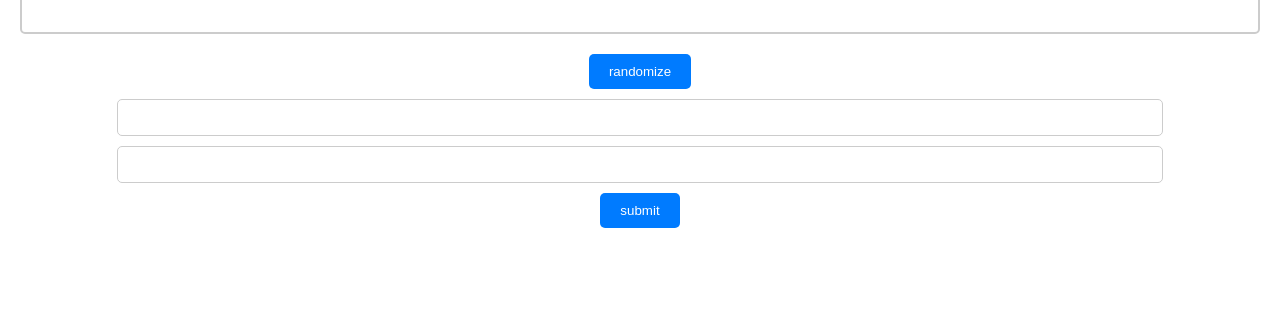
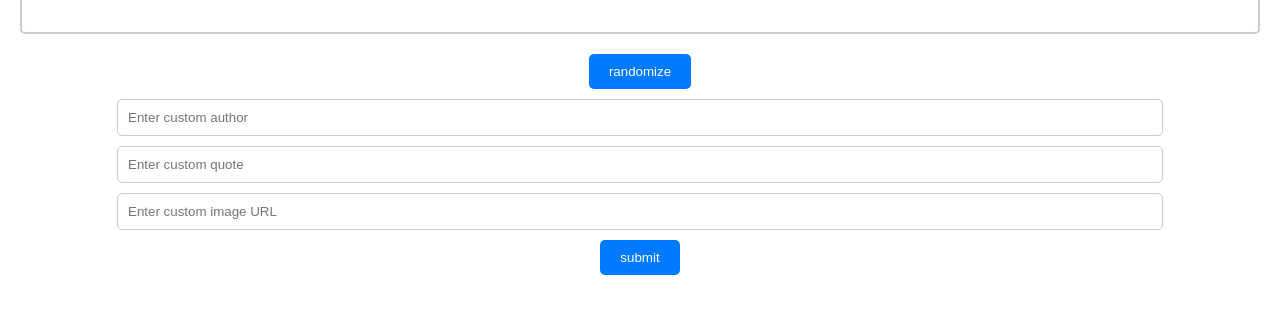
Before and after one commit to Hackerdude374/FRONTEND-dom-manipulation, a plain HTML site: page index.html in a window 1280 px wide. Shown: the part 264-578 px from the top of the page. Drawn offline with Linux system fonts and the light colour scheme.

Commit message:
Update index.html

```diff
--- a/index.html
+++ b/index.html
@@ -1,12 +1,15 @@
 <!DOCTYPE html>
 <html lang="en">
 <head>
+
   <meta charset="UTF-8">
   <link rel="stylesheet" href="styles.css">
   <meta http-equiv="X-UA-Compatible" content="IE=edge">
   <meta name="viewport" content="width=device-width, initial-scale=1.0">
-  <title>My Motivational Poster: Exercise</title>
-  <!--<a>test</a>-->
+  <title>My Motivational Poster Generator</title>
+
+
+
 </head>
 <body>
   <section class = "poster">
@@ -22,22 +25,29 @@
 
     </h3>
 
+
+
   </section>
-  <div>
+
     <button id = "randomize">
 
     randomize
     </button>
   </div>
   <div>
-<input id = "poster-form-quote">
+<input id = "poster-form-author"type="text" placeholder="Enter custom author">
 
 
   </input>
   </div>
   <div>
-    <input id = "poster-form-author">
+    <input id = "poster-form-quote"type="text" placeholder="Enter custom quote">
 
+
+
+
+  </input>
+      <input id = "poster-form-image"type="text" placeholder="Enter custom image URL">
 
 
 
@@ -50,6 +60,6 @@
 
 
 
-
+   <script src="scripts.js"> </script>
 </body>
 </html>
```
